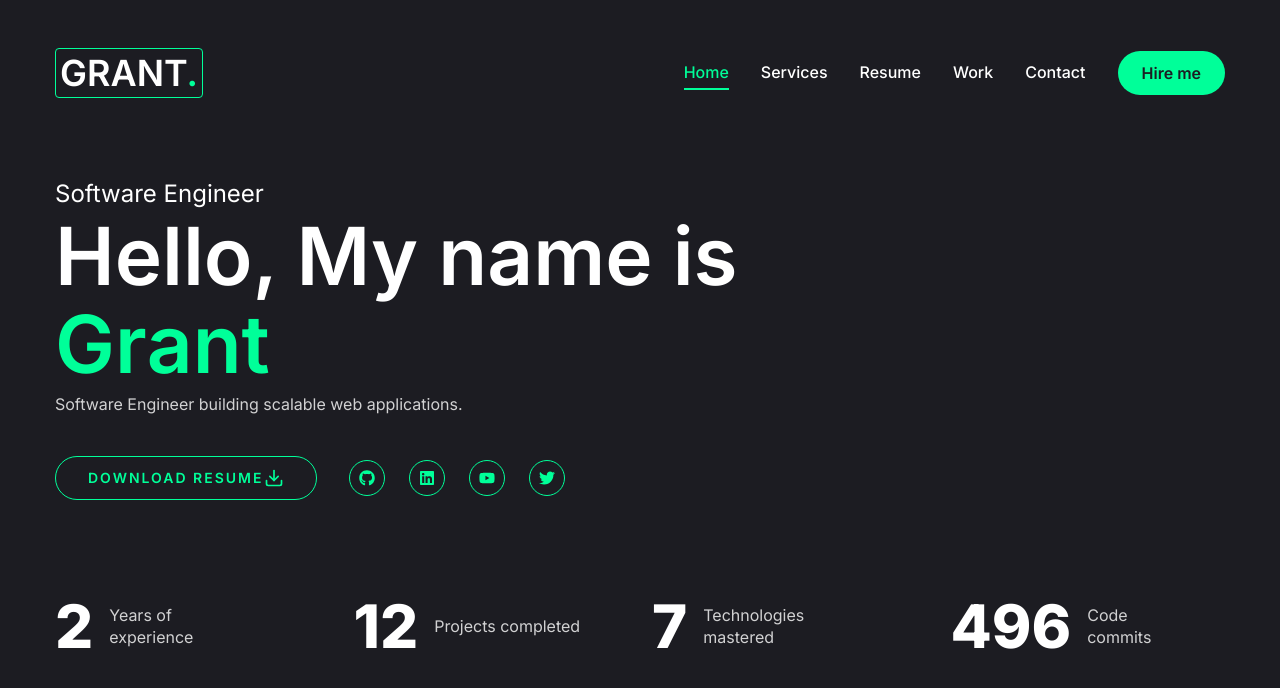
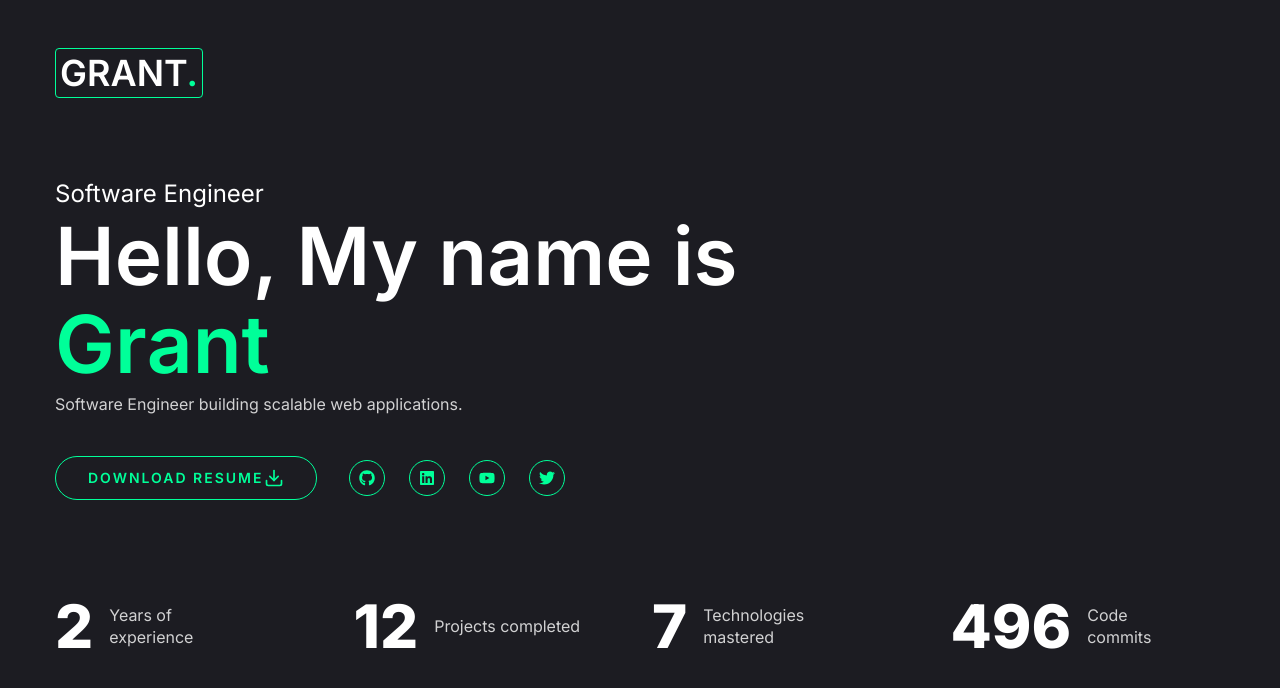
Before and after one commit to grant1x/portfolio, a Next.js app: page / in a window 1280 px wide. Shown: the top 688 px of the page. Built offline with nearby package versions, Linux system fonts and the light colour scheme.

Commit message:
fix: remove desktop navigation from header for cleaner layout

```diff
--- a/src/components/Header.jsx
+++ b/src/components/Header.jsx
@@ -16,14 +16,6 @@ export const Header = () => {
 					</h1>
 				</Link>
 
-				{/* desktop nav */}
-				<div className="hidden xl:flex items-center gap-8">
-					<Nav />
-					<Link href="/contact">
-						<Button>Hire me</Button>
-					</Link>
-				</div>
-
 				{/* mobile nav */}
 				<div className="xl:hidden">
 					<MobileNav />
--- a/src/components/MobileNav.jsx
+++ b/src/components/MobileNav.jsx
@@ -31,23 +31,27 @@ const MobileNav = () => {
 	const pathname = usePathname();
 	return (
 		<Sheet>
-            <SheetTrigger className='flex justify-center items-center'>
-                <CiMenuFries className='text-[32px] text-accent' />
+			<SheetTrigger className="flex justify-center items-center">
+				<CiMenuFries className="text-[32px] text-accent" />
 			</SheetTrigger>
-            <SheetContent className='flex flex-col'>
+			<SheetContent className="flex flex-col">
 				{/* logo */}
-                <div className='mt-32 mb-40 text-center text-2xl'>
-                    <Link href='/'>
-                        <h1 className='text-4xl font-semibold'>
-                            Gr/ant<span className='text-accent'>.</span>
+				<div className="mt-32 mb-40 text-center text-2xl">
+					<Link href="/">
+						<h1 className="text-4xl font-semibold">
+							GRANT<span className="text-accent">.</span>
 						</h1>
 					</Link>
 				</div>
 				{/* nav */}
-                <nav className='flex flex-col justify-center items-center gap-8'>
+				<nav className="flex flex-col justify-center items-center gap-8">
 					{links.map((link, index) => {
 						return (
-                            <Link href={link.path} key={index} className={`${link.path === pathname && "text-accent border-b-2 border-accent"} text-xl capitalize hover:text-accent transition-all`}>
+							<Link
+								href={link.path}
+								key={index}
+								className={`${link.path === pathname && "text-accent border-b-2 border-accent"} text-xl capitalize hover:text-accent transition-all`}
+							>
 								{link.name}
 							</Link>
 						);
```
Lines whose indentation alone changed are shown as unchanged.
